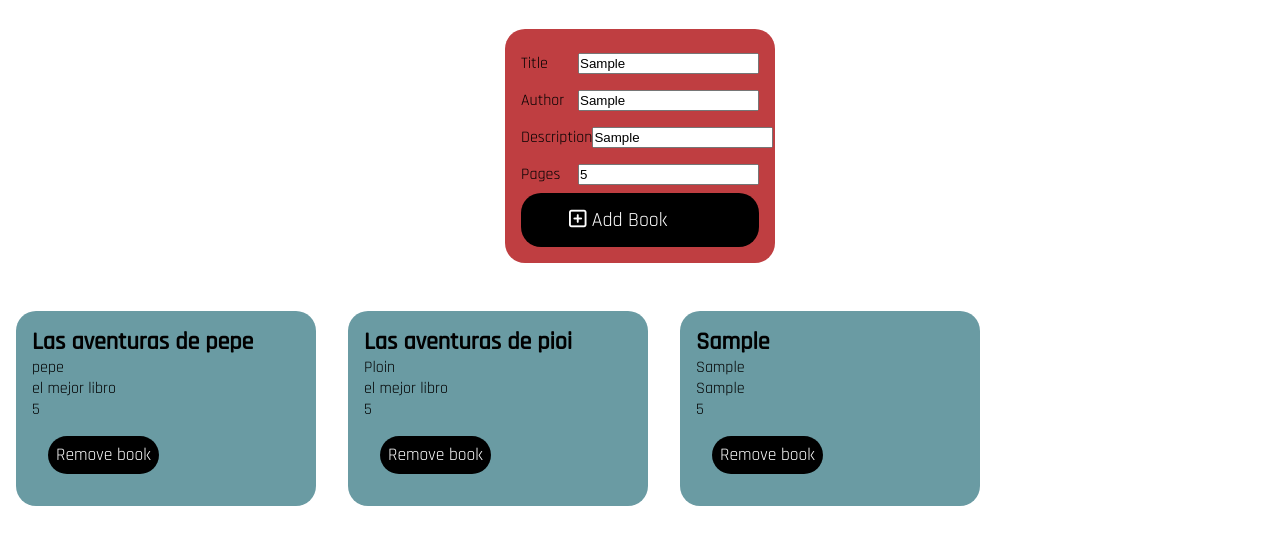
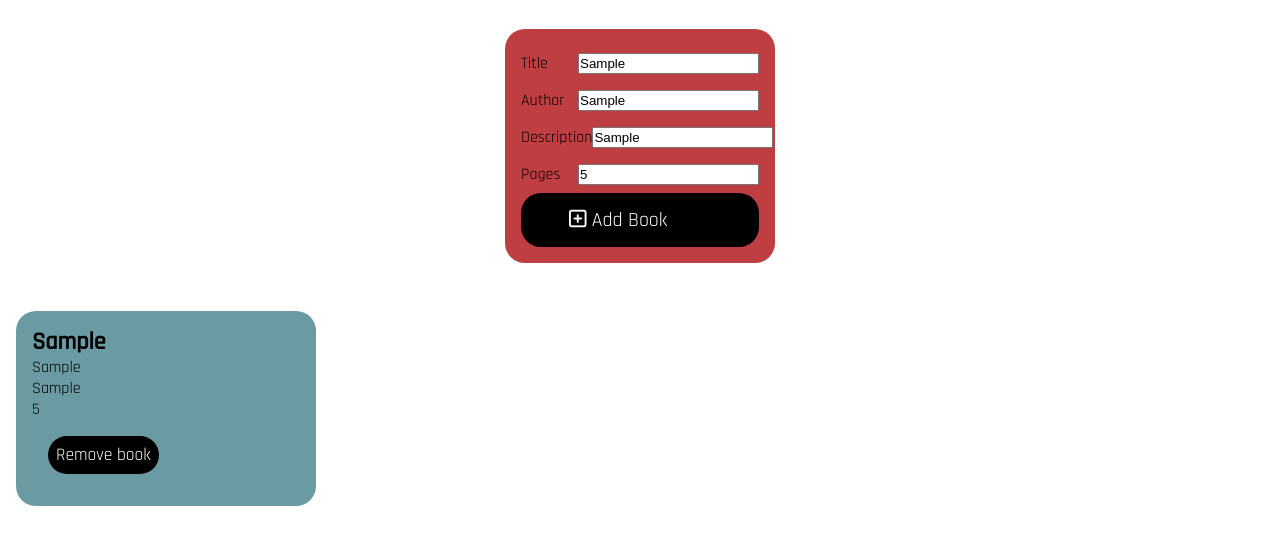
Before and after one commit to Maralena86/library, a plain HTML site: page index.html in a window 1280 px wide. Both pictures are taken after typing "Sample", "Sample", "Sample", "5" into the empty fields and a click on the button "Add Book". Shown: the part 83-628 px from the top of the page. Drawn offline with Linux system fonts and the light colour scheme.

Commit message:
corection

```diff
--- a/index.html
+++ b/index.html
@@ -10,7 +10,7 @@
     <link rel="stylesheet" href="https://cdnjs.cloudflare.com/ajax/libs/font-awesome/4.7.0/css/font-awesome.min.css">
     <link rel="stylesheet" href="https://cdnjs.cloudflare.com/ajax/libs/font-awesome/6.2.1/css/all.min.css" />
     <link rel="stylesheet" href="style.css">
-    <title>Document</title>
+    <title>Library</title>
 </head>
 <body>
     <div class="titleLibraryContainer">
@@ -20,19 +20,19 @@
     <form class="formBook">
         <div>
             <label for="title">title </label>
-            <input id="title" type="text" name="title">
+            <input id="title" type="text" name="title" required="true">
         </div>
         <div>
             <label for="author">author </label>
-            <input id="author" type="text" name="author">
+            <input id="author" type="text" name="author" required="true">
         </div>
         <div>
             <label for="description">description </label>
-            <input id="description" type="textarea" name="description">
+            <input id="description" type="textarea" name="description" required="true">
         </div>
         <div>
             <label for="pages">pages </label>
-            <input id="pages" type="number" name="pages">
+            <input id="pages" type="number" name="pages" required="true">
         </div>
         <button>
             <div class="svg-wrapper-1">
--- a/script.js
+++ b/script.js
@@ -1,37 +1,21 @@
-let myLibrary=[];
+let myLibrary = [];
 
-function Book(title, author, description, pages,){
-    this.title=title
-    this.author=author
-    this.description = description
-    this.pages=pages
-    this.isRead= true
+//Create a book
+function Book(title, author, description, pages) {
+	this.title = title;
+	this.author = author;
+	this.description = description;
+	this.pages = pages;
+	this.isRead = true;
 
-    this.toggleRead = function(){
+	this.toggleRead = function () {
 		return this.isRead === true ? false : true;
+	};
 }
-}
-    const title = document.querySelector("#title");
-    const author = document.querySelector("#author");
-    const description = document.querySelector("#description");
-    const pages = document.querySelector("#pages");
-    const btnAddBook = document.querySelector(".add");
 
 const localStorage = window.localStorage;
 
-// btnAddBook.addEventListener("click", e =>{
-//     e.preventDefault()
-//     const book = new Book(title.value, author.value, description.value, pages.value);
-//     localStorage.setItem(myLibrary.push(book));
-//     console.log("Libro:" +book)
-// })
-
-
-
-
-
-function displayBooks(myLibrary){
-    myLibrary.forEach(book => {
+function addBook(book) {
 	const bookContainer = document.querySelector(".book-container");
 	const bookDiv = document.createElement("div");
 	const title = document.createElement("h2");
@@ -45,63 +29,38 @@ function displayBooks(myLibrary){
 	description.textContent = book.description;
 	pages.textContent = book.pages;
 	removeBookBtn.textContent = "Remove book";
-        removeBookBtn.classList.add("btn-addBook")
+	removeBookBtn.classList.add("btn-addBook");
+
 
 	bookContainer.append(bookDiv);
 	bookDiv.classList.add("bookDiv");
 	bookDiv.append(title, author, description, pages, removeBookBtn);
-        console.log(bookContainer.childNodes);
-        removeBookBtn.addEventListener("click", ()=>{
-            console.log(book)
-            myLibrary.splice(myLibrary.indexOf(book),1);
-        })
 
+	removeBookBtn.addEventListener("click", (e) => {
+		e.target.parentNode.remove();
 	});
 }
 
-function removeBook(removeBtn, book){
-
-
+function displayBooks(myLibrary) {
+	myLibrary.forEach((book) => {
+		addBook(book);
+	});
 }
 
-const book1 = new Book('Las aventuras de pepe', 'pepe', 'el mejor libro', 5);
-const book2 = new Book('Las aventuras de pioi', 'Ploin', 'el mejor libro', 5);
-document.querySelector("form")
-        .addEventListener("submit", e => {
-            e.preventDefault()
-            const data= Object.fromEntries(
-            new FormData(e.target)
+document.querySelector("form").addEventListener("submit", (e) => {
+	e.preventDefault();
+
+	const data = Object.fromEntries(new FormData(e.target));
+	const book = JSON.parse(JSON.stringify(data));
+	const newBook = new Book(
+		book.title,
+		book.author,
+		book.description,
+		book.pages
 	);
-           const book = JSON.parse(JSON.stringify(data));
-           console.log(book.title);
-           const newBook= new Book(book.title, book.author, book.description, book.pages);
 
 	myLibrary.push(newBook);
-
-           const bookContainer = document.querySelector(".book-container");
-        const bookDiv = document.createElement("div");
-        const title = document.createElement("h2");
-        const author = document.createElement("p");
-        const description = document.createElement("p");
-        const pages = document.createElement("p");
-        const removeBook = document.createElement("button");
-
-        title.textContent = newBook.title;
-        author.textContent = newBook.author;
-        description.textContent = newBook.description;
-        pages.textContent = newBook.pages;
-        removeBook.textContent = "Remove book";
-        removeBook.classList.add("btn-addBook")
-
-        bookContainer.append(bookDiv);
-        bookDiv.classList.add("bookDiv");
-        bookDiv.append(title, author, description, pages, removeBook);
-
-
-
-        })
-
-myLibrary.push(book1);
-myLibrary.push(book2);
-displayBooks(myLibrary);
-console.log(myLibrary)
+    addBook(newBook);
+	console.log(myLibrary);
+});
+displayBooks(myLibrary)
```
Lines whose indentation alone changed are shown as unchanged.
